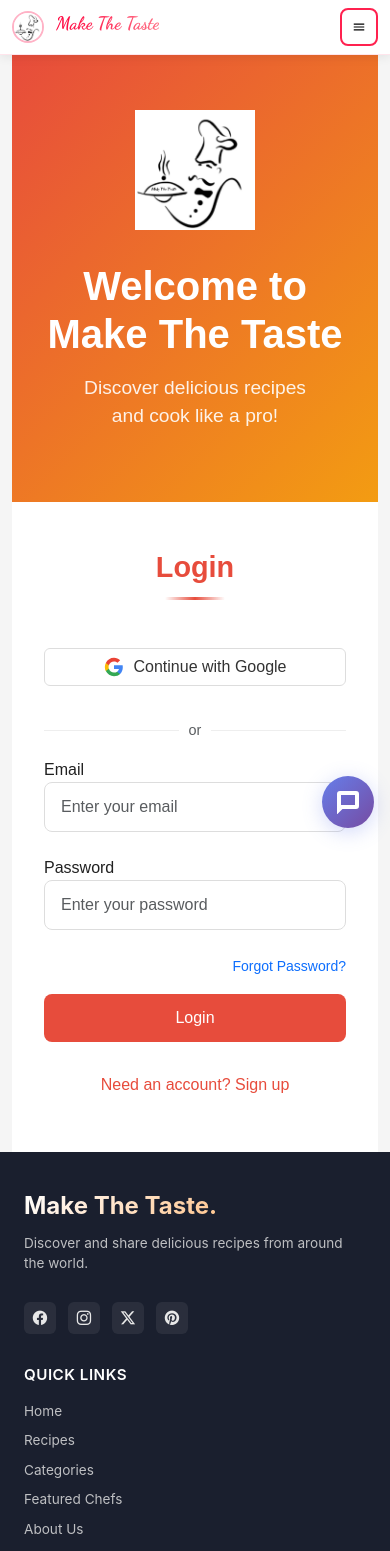
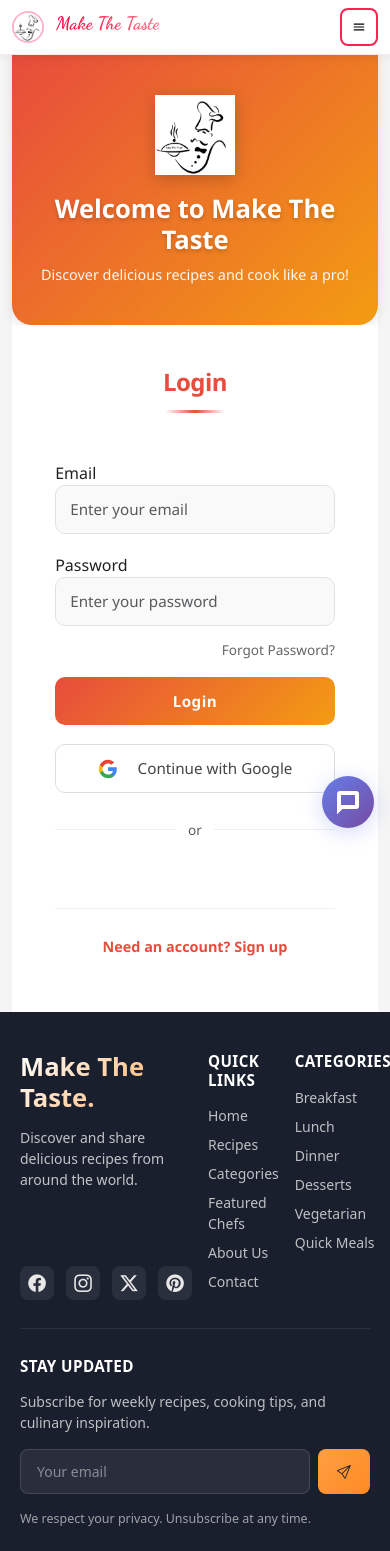
Before and after one commit to Mahesh17-m/food-recipe-frontend, an Angular app: page /auth in a window 390 px wide. Shown: the top 1551 px of the page. Built offline with nearby package versions, Linux system fonts and the light colour scheme.

Commit message:
css-change7

```diff
--- a/src/app/component/footer/footer.component.css
+++ b/src/app/component/footer/footer.component.css
@@ -1,4 +1,6 @@
-/* Footer Variables */
+/* ────────────────────────────────────────────────
+   Footer Variables
+───────────────────────────────────────────────── */
 :host {
   --footer-bg: #1a1f2e;
   --footer-text: #e8e8e8;
@@ -9,88 +11,89 @@
   --input-border: rgba(255, 255, 255, 0.12);
 }
 
-/* Main Footer */
+/* ────────────────────────────────────────────────
+   Main Footer
+───────────────────────────────────────────────── */
 .footer {
   background: var(--footer-bg);
   color: var(--footer-text);
   padding: 2.5rem 0 1.5rem;
-  font-family: -apple-system, BlinkMacSystemFont, 'Segoe UI', Roboto, sans-serif;
+  font-family: system-ui, -apple-system, BlinkMacSystemFont, 'Segoe UI', Roboto, sans-serif;
   font-size: 14px;
+  line-height: 1.5;
 }
 
 .container {
-  max-width: 1200px;
+  max-width: 1240px;
   margin: 0 auto;
-  padding: 0 1.5rem;
+  padding: 0 1.25rem;
 }
 
-/* 4-Column Grid */
+/* ────────────────────────────────────────────────
+   Grid
+───────────────────────────────────────────────── */
 .footer-grid {
   display: grid;
-  grid-template-columns: repeat(4, 1fr);
   gap: 2rem;
   margin-bottom: 2rem;
 }
 
-@media (max-width: 992px) {
+@media (min-width: 768px) {
   .footer-grid {
-    grid-template-columns: repeat(2, 1fr);
-    gap: 2rem 1.5rem;
+    grid-template-columns: repeat(4, 1fr);
+    gap: 2.5rem 2rem;
   }
 }
 
-@media (max-width: 576px) {
+@media (max-width: 767px) {
   .footer-grid {
-    grid-template-columns: 1fr;
-    gap: 2rem;
+    grid-template-columns: repeat(3, 1fr);
+    gap: 1.5rem 1rem;
+    margin-bottom: 1.75rem;
   }
 }
 
-/* Footer Columns */
+/* ────────────────────────────────────────────────
+   Columns
+───────────────────────────────────────────────── */
 .footer-col {
   display: flex;
   flex-direction: column;
 }
 
-/* Brand Column */
-.footer-logo {
-  font-size: 1.5rem;
+.brand-col .footer-logo {
+  font-size: 1.6rem;
   font-weight: 700;
-  margin: 0 0 0.75rem 0;
-  color: #ffffff;
-  background: linear-gradient(135deg, #ffffff 0%, var(--footer-accent) 100%);
+  margin: 0 0 0.8rem;
+  background: linear-gradient(135deg, #fff 0%, var(--footer-accent) 100%);
   -webkit-background-clip: text;
   -webkit-text-fill-color: transparent;
   background-clip: text;
 }
 
 .footer-description {
-  font-size: 0.85rem;
-  line-height: 1.5;
-  opacity: 0.8;
+  font-size: 0.875rem;
+  opacity: 0.82;
   margin-bottom: 1.25rem;
-  flex: 1;
 }
 
-/* Social Icons */
 .social-icons {
   display: flex;
   gap: 0.75rem;
-  margin-top: 0.5rem;
+  margin-top: auto;
 }
 
 .social-icon {
+  width: 34px;
+  height: 34px;
+  border-radius: 8px;
+  background: var(--input-bg);
+  color: var(--footer-text);
   display: flex;
   align-items: center;
   justify-content: center;
-  width: 32px;
-  height: 32px;
-  border-radius: 6px;
-  background: var(--input-bg);
-  color: var(--footer-text);
-  text-decoration: none;
+  font-size: 1.1rem;
   transition: all 0.2s ease;
-  font-size: 0.9rem;
 }
 
 .social-icon:hover {
@@ -99,17 +102,15 @@
   transform: translateY(-2px);
 }
 
-/* Titles */
 .footer-title {
   font-size: 0.95rem;
   font-weight: 600;
-  margin: 0 0 1rem 0;
-  color: #ffffff;
+  color: white;
+  margin: 0 0 1rem;
   text-transform: uppercase;
-  letter-spacing: 0.5px;
+  letter-spacing: 0.4px;
 }
 
-/* Links */
 .footer-links {
   list-style: none;
   padding: 0;
@@ -123,22 +124,22 @@
 .footer-link {
   color: var(--footer-text);
   text-decoration: none;
-  font-size: 0.85rem;
+  font-size: 0.875rem;
   opacity: 0.8;
   transition: all 0.2s ease;
-  display: inline-block;
 }
 
 .footer-link:hover {
   color: var(--footer-accent);
   opacity: 1;
-  transform: translateX(3px);
+  transform: translateX(4px);
 }
 
-/* Newsletter Section */
+/* ────────────────────────────────────────────────
+   Newsletter – desktop version
+───────────────────────────────────────────────── */
 .newsletter-text {
-  font-size: 0.85rem;
-  line-height: 1.5;
+  font-size: 0.875rem;
   opacity: 0.8;
   margin-bottom: 1rem;
 }
@@ -146,76 +147,106 @@
 .newsletter-form {
   display: flex;
   gap: 0.5rem;
-  margin-bottom: 0.75rem;
+  margin-bottom: 1rem;
 }
 
 .newsletter-input {
   flex: 1;
-  padding: 0.65rem 0.75rem;
+  padding: 0.7rem 1rem;
   background: var(--input-bg);
   border: 1px solid var(--input-border);
-  border-radius: 6px;
-  color: var(--footer-text);
-  font-size: 0.85rem;
-  transition: all 0.2s ease;
+  border-radius: 8px;
+  color: white;
+  font-size: 0.875rem;
 }
 
 .newsletter-input:focus {
   outline: none;
   border-color: var(--footer-accent);
-  background: rgba(255, 255, 255, 0.1);
+  background: rgba(255,255,255,0.1);
 }
 
 .newsletter-input::placeholder {
-  color: rgba(255, 255, 255, 0.4);
+  color: rgba(255,255,255,0.45);
 }
 
 .newsletter-btn {
-  padding: 0.65rem 1rem;
+  padding: 0.7rem 1.2rem;
   background: linear-gradient(135deg, var(--footer-accent), #ff8a23);
   border: none;
-  border-radius: 6px;
-  color: var(--footer-bg);
+  border-radius: 8px;
+  color: #1a1f2e;
+  font-weight: 600;
   cursor: pointer;
-  transition: all 0.2s ease;
+  transition: all 0.22s ease;
+  min-width: 48px;
   display: flex;
   align-items: center;
   justify-content: center;
-  min-width: 40px;
 }
 
 .newsletter-btn:hover {
   transform: translateY(-2px);
-  box-shadow: 0 4px 12px rgba(255, 159, 67, 0.3);
+  box-shadow: 0 5px 15px rgba(255,159,67,0.3);
 }
 
 .privacy-text {
-  font-size: 0.75rem;
-  opacity: 0.6;
-  margin: 0 0 1rem 0;
+  font-size: 0.78rem;
+  opacity: 0.65;
+  margin: 0.5rem 0 1.25rem;
 }
 
-/* Contact Info */
-.contact-info {
-  margin-top: 0.5rem;
-}
-
-.contact-item {
+.contact-info .contact-item {
   display: flex;
   align-items: center;
-  gap: 0.5rem;
-  font-size: 0.8rem;
+  gap: 0.6rem;
+  font-size: 0.875rem;
   opacity: 0.8;
-  margin-bottom: 0.5rem;
+  margin-bottom: 0.6rem;
 }
 
 .contact-item i {
   color: var(--footer-accent);
-  font-size: 0.8rem;
-  width: 14px;
+  font-size: 1.1rem;
 }
 
-/* Footer Bottom */
+/* ────────────────────────────────────────────────
+   Mobile newsletter section
+───────────────────────────────────────────────── */
+.newsletter-section {
+  border-top: 1px solid var(--footer-border);
+  padding-top: 1.75rem;
+  margin-top: 0.5rem;
+}
+
+/* ────────────────────────────────────────────────
+   Visibility helpers
+───────────────────────────────────────────────── */
+.desktop-only {
+  display: none;
+}
+
+.mobile-only {
+  display: block;
+}
+
+@media (min-width: 768px) {
+  .desktop-only {
+    display: block;
+  }
+  .mobile-only {
+    display: none;
+  }
+  .newsletter-section {
+    border-top: none;
+    padding-top: 0;
+    margin-top: 0;
+  }
+}
+
+/* ────────────────────────────────────────────────
+   Footer Bottom
+───────────────────────────────────────────────── */
 .footer-bottom {
   padding-top: 1.5rem;
   border-top: 1px solid var(--footer-border);
@@ -223,6 +254,8 @@
   flex-direction: column;
   align-items: center;
   gap: 1rem;
+  font-size: 0.85rem;
+  opacity: 0.75;
   text-align: center;
 }
 
@@ -234,35 +267,29 @@
   }
 }
 
-.copyright {
-  font-size: 0.8rem;
-  opacity: 0.7;
-  margin: 0;
-}
-
 .legal-links {
   display: flex;
   gap: 1.5rem;
+  flex-wrap: wrap;
+  justify-content: center;
 }
 
 .legal-link {
   color: var(--footer-text);
   text-decoration: none;
-  font-size: 0.8rem;
-  opacity: 0.7;
-  transition: all 0.2s ease;
+  transition: color 0.2s ease;
 }
 
 .legal-link:hover {
   color: var(--footer-accent);
-  opacity: 1;
 }
 
-/* Accessibility */
+/* Focus styles */
 .footer-link:focus-visible,
 .social-icon:focus-visible,
 .newsletter-btn:focus-visible,
-.legal-link:focus-visible {
+.legal-link:focus-visible,
+.newsletter-input:focus-visible {
   outline: 2px solid var(--footer-accent);
   outline-offset: 2px;
 }
--- a/src/app/component/footer/footer.component.html
+++ b/src/app/component/footer/footer.component.html
@@ -1,9 +1,11 @@
 <footer class="footer">
   <div class="container">
+
+    <!-- Main grid: 3 columns on mobile, 4 on desktop -->
     <div class="footer-grid">
 
-      <!-- Column 1: Brand & Social -->
-      <div class="footer-col">
+      <!-- Brand column -->
+      <div class="footer-col brand-col">
         <h3 class="footer-logo">Make The Taste.</h3>
         <p class="footer-description">
           Discover and share delicious recipes from around the world.
@@ -25,7 +27,7 @@
         </div>
       </div>
 
-      <!-- Column 2: Quick Links -->
+      <!-- Quick Links -->
       <div class="footer-col">
         <h5 class="footer-title">Quick Links</h5>
         <ul class="footer-links">
@@ -38,11 +40,11 @@
         </ul>
       </div>
 
-      <!-- Column 3: Categories -->
+      <!-- Categories -->
       <div class="footer-col">
         <h5 class="footer-title">Categories</h5>
         <ul class="footer-links">
-           <li><a [routerLink]="['/recipes']" [queryParams]="{category: 'Breakfast'}" class="footer-link">Breakfast</a></li>
+          <li><a [routerLink]="['/recipes']" [queryParams]="{category: 'Breakfast'}" class="footer-link">Breakfast</a></li>
           <li><a [routerLink]="['/recipes']" [queryParams]="{category: 'Lunch'}" class="footer-link">Lunch</a></li>
           <li><a [routerLink]="['/recipes']" [queryParams]="{category: 'Dinner'}" class="footer-link">Dinner</a></li>
           <li><a [routerLink]="['/recipes']" [queryParams]="{category: 'Desserts'}" class="footer-link">Desserts</a></li>
@@ -51,8 +53,8 @@
         </ul>
       </div>
 
-      <!-- Column 4: Newsletter -->
-      <div class="footer-col">
+      <!-- Newsletter column – visible only on desktop/tablet -->
+      <div class="footer-col newsletter-col desktop-only">
         <h5 class="footer-title">Stay Updated</h5>
         <p class="newsletter-text">
           Subscribe for weekly recipes, cooking tips, and culinary inspiration.
@@ -89,7 +91,43 @@
 
     </div>
 
-    <!-- Footer Bottom -->
+    <!-- Mobile-only newsletter + contact section -->
+    <div class="newsletter-section mobile-only">
+      <h5 class="footer-title">Stay Updated</h5>
+      <p class="newsletter-text">
+        Subscribe for weekly recipes, cooking tips, and culinary inspiration.
+      </p>
+
+      <form class="newsletter-form">
+        <input
+          type="email"
+          class="newsletter-input"
+          placeholder="Your email"
+          required
+          aria-label="Email for newsletter"
+        >
+        <button type="submit" class="newsletter-btn">
+          <i class="bi bi-send"></i>
+        </button>
+      </form>
+
+      <p class="privacy-text">
+        We respect your privacy. Unsubscribe at any time.
+      </p>
+
+      <div class="contact-info">
+        <div class="contact-item">
+          <i class="bi bi-envelope"></i>
+          <span>hello&#64;makethetaste.com</span>
+        </div>
+        <div class="contact-item">
+          <i class="bi bi-telephone"></i>
+          <span>+1 (555) 123-4567</span>
+        </div>
+      </div>
+    </div>
+
+    <!-- Footer bottom -->
     <div class="footer-bottom">
       <p class="copyright">&copy; {{ currentYear }} Make The Taste. All rights reserved.</p>
       <div class="legal-links">
@@ -98,5 +136,6 @@
         <a routerLink="/cookies" class="legal-link">Cookie Policy</a>
       </div>
     </div>
+
   </div>
 </footer>
--- a/src/app/component/login/login.component.css
+++ b/src/app/component/login/login.component.css
@@ -2,11 +2,9 @@
 .login-wrapper {
     display: flex;
     flex-direction: row;
-    height: 130vh;
-    min-height: 10vh;
+    min-height: 100vh;
     background: linear-gradient(135deg, #f8f9fa 0%, #e9ecef 100%);
-    font-family: 'Arial', sans-serif;
-    background: #f8f9fa;
+    font-family: 'Segoe UI', Tahoma, Geneva, Verdana, sans-serif;
 }
 
 /* Left Panel - Branding */
@@ -20,12 +18,29 @@
     padding: 2rem;
     color: white;
     text-align: center;
+    position: relative;
+    overflow: hidden;
+}
+
+.chef-template::before {
+    content: '';
+    position: absolute;
+    top: -50%;
+    left: -50%;
+    width: 200%;
+    height: 200%;
+    background: radial-gradient(circle, rgba(255,255,255,0.1) 1px, transparent 1px);
+    background-size: 30px 30px;
+    opacity: 0.3;
+    animation: float 20s linear infinite;
 }
 
 .chef-image {
     width: 120px;
     margin-bottom: 2rem;
     animation: fadeIn 0.8s ease-out;
+    filter: drop-shadow(0 4px 8px rgba(0, 0, 0, 0.2));
+    z-index: 1;
 }
 
 .chef-template h2 {
@@ -33,13 +48,17 @@
     margin-bottom: 1rem;
     font-weight: 700;
     animation: fadeIn 1s ease-out;
+    text-shadow: 0 2px 4px rgba(0, 0, 0, 0.2);
+    z-index: 1;
 }
 
 .chef-template p {
     font-size: 1.2rem;
-    opacity: 0.9;
+    opacity: 0.95;
     max-width: 80%;
+    line-height: 1.6;
     animation: fadeIn 1.2s ease-out;
+    z-index: 1;
 }
 
 /* Right Panel - Form */
@@ -48,14 +67,18 @@
     display: flex;
     justify-content: center;
     align-items: center;
-    padding: 5rem;
+    padding: 2rem;
     background: white;
+    position: relative;
 }
 
 .form-container {
     width: 100%;
-    max-width: 400px;
-    max-height: 100%;
+    max-width: 420px;
+    padding: 2rem;
+    background: white;
+    border-radius: 16px;
+    box-shadow: 0 10px 30px rgba(0, 0, 0, 0.08);
 }
 
 .form-wrap {
@@ -69,10 +92,11 @@
     font-size: 2rem;
     color: #e74c3c;
     margin-bottom: 2rem;
-    font-weight: 600;
+    font-weight: 700;
     animation: slideDownFade 0.6s cubic-bezier(0.25, 0.46, 0.45, 0.94) forwards;
     opacity: 0;
     transform: translateY(-20px);
+    letter-spacing: -0.5px;
 }
 
 .btm-sep::after {
@@ -107,86 +131,76 @@
 
 .form-control {
     width: 100%;
-    padding: 12px 16px;
-    border: 1px solid #ddd;
-    border-radius: 8px;
+    padding: 14px 16px;
+    border: 1px solid #e0e0e0;
+    border-radius: 10px;
     font-size: 1rem;
     transition: all 0.3s;
+    background-color: #f9f9f9;
+    box-sizing: border-box;
 }
 
 .form-control:focus {
     border-color: #e74c3c;
-    box-shadow: 0 0 0 3px rgba(231, 76, 60, 0.1);
+    box-shadow: 0 0 0 3px rgba(231, 76, 60, 0.15);
     outline: none;
+    background-color: white;
 }
 
 /* Login/Signup Button */
 .btn-primary {
     width: 100%;
-    padding: 12px;
-    background: #e74c3c;
+    padding: 14px;
+    background: linear-gradient(135deg, #e74c3c 0%, #f39c12 100%);
     color: white;
     border: none;
-    border-radius: 8px;
+    border-radius: 10px;
     font-size: 1rem;
-    font-weight: 500;
+    font-weight: 600;
     cursor: pointer;
     transition: all 0.3s;
     animation: buttonPulse 0.5s 0.8s ease-out forwards;
     opacity: 0;
     transform: translateY(10px);
+    letter-spacing: 0.5px;
 }
 
 .btn-primary:hover {
-    background: #c0392b;
+    background: linear-gradient(135deg, #c0392b 0%, #e67e22 100%);
     transform: translateY(-2px);
-    box-shadow: 0 5px 15px rgba(231, 76, 60, 0.2);
+    box-shadow: 0 8px 20px rgba(231, 76, 60, 0.25);
 }
 
-/* MOVE Google Button Container - After the login form */
-.mb-4 {
-    order: 2; /* This moves it after the form */
-    margin-top: 2rem !important;
-    margin-bottom: 0 !important;
-    animation: fadeInUp 0.5s 1.2s ease-out forwards;
-    opacity: 0;
-    transform: translateY(10px);
+.btn-primary:active {
+    transform: translateY(0);
 }
 
-/* Google Button Styling */
-.btn-outline-danger {
-    border-color: #ddd;
-    color: #333;
-    background-color: white;
-    width: 100%;
+/* Forgot Password Link */
+.text-end.mb-3 {
+    animation: fadeIn 0.5s 0.7s ease-out forwards;
+    opacity: 0;
+    margin-top: -0.5rem;
+    margin-bottom: 1rem !important;
 }
 
-.btn-outline-danger:hover {
-    background-color: #f8f9fa;
-    border-color: #ddd;
-    transform: translateY(-2px);
-    box-shadow: 0 4px 12px rgba(0, 0, 0, 0.1);
+.text-end.mb-3 a {
+    color: #666;
+    font-size: 0.9rem;
+    text-decoration: none;
+    transition: color 0.3s;
+    font-weight: 500;
 }
 
-.btn-outline-danger:disabled {
-    opacity: 0.6;
-    cursor: not-allowed;
+.text-end.mb-3 a:hover {
+    color: #e74c3c;
+    text-decoration: underline;
 }
 
-/* Google icon */
-.btn-outline-danger svg {
-    transition: transform 0.2s;
-}
-
-.btn-outline-danger:hover svg {
-    transform: scale(1.1);
-}
-
-/* "or" separator - Position it above Google button */
+/* "or" separator */
 .text-center.mt-2 {
-    order: 1; /* This places it right before Google button */
-    margin-top: 2rem !important;
-    margin-bottom: 1rem !important;
+    order: 1;
+    margin-top: 1.5rem !important;
+    margin-bottom: 1.5rem !important;
     position: relative;
     animation: fadeIn 0.5s 1.1s ease-out forwards;
     opacity: 0;
@@ -194,11 +208,12 @@
 
 .text-center.mt-2 small {
     background: white;
-    padding: 0 10px;
+    padding: 0 12px;
     z-index: 1;
     position: relative;
-    color: #666;
+    color: #777;
     font-size: 0.9rem;
+    font-weight: 500;
 }
 
 .text-center.mt-2::before {
@@ -212,36 +227,72 @@
     z-index: 0;
 }
 
-/* Forgot Password Link */
-.text-end.mb-3 {
-    animation: fadeIn 0.5s 0.7s ease-out forwards;
+/* Google Button Container */
+.mb-4 {
+    order: 2;
+    margin-top: 0 !important;
+    margin-bottom: 1.5rem !important;
+    animation: fadeInUp 0.5s 1.2s ease-out forwards;
     opacity: 0;
+    transform: translateY(10px);
 }
 
-/* Form container adjustments to handle reordering */
-.form-wrap {
+/* Google Button Styling */
+.btn-outline-danger {
+    border: 1px solid #ddd;
+    color: #444;
+    background-color: white;
+    width: 100%;
+    padding: 12px;
+    border-radius: 10px;
+    font-size: 1rem;
+    font-weight: 500;
+    transition: all 0.3s;
     display: flex;
-    flex-direction: column;
+    align-items: center;
+    justify-content: center;
+    gap: 10px;
 }
 
-/* Login form container */
-form[formGroup] {
-    order: 1;
+.btn-outline-danger:hover {
+    background-color: #f9f9f9;
+    border-color: #ccc;
+    transform: translateY(-2px);
+    box-shadow: 0 5px 15px rgba(0, 0, 0, 0.08);
+    color: #222;
+}
+
+.btn-outline-danger:disabled {
+    opacity: 0.6;
+    cursor: not-allowed;
+}
+
+.btn-outline-danger svg {
+    transition: transform 0.2s;
+    width: 20px;
+    height: 20px;
+}
+
+.btn-outline-danger:hover svg {
+    transform: scale(1.1);
 }
 
 /* Switch Form Link */
 .text-center.mt-3 {
-    order: 3; /* This keeps it at the bottom */
+    order: 3;
     margin-top: 1.5rem !important;
     animation: fadeIn 0.5s 1.3s ease-out forwards;
     opacity: 0;
+    padding-top: 1rem;
+    border-top: 1px solid #f0f0f0;
 }
 
 .text-center.mt-3 .btn-link {
     color: #e74c3c;
-    font-weight: 500;
+    font-weight: 600;
     text-decoration: none;
     transition: all 0.3s;
+    font-size: 0.95rem;
 }
 
 .text-center.mt-3 .btn-link:hover {
@@ -256,33 +307,278 @@
     font-size: 0.85rem;
     margin-top: 0.5rem;
     display: block;
+    padding-left: 5px;
+    font-weight: 500;
 }
 
 .alert-danger {
     animation: shake 0.5s ease-out;
+    padding: 12px 16px;
+    border-radius: 8px;
+    background-color: rgba(231, 76, 60, 0.1);
+    border-left: 4px solid #e74c3c;
+    margin-bottom: 1.5rem;
 }
 
-/* Responsive Design */
-@media (max-width: 768px) {
+/* Form container adjustments to handle reordering */
+.form-wrap {
+    display: flex;
+    flex-direction: column;
+}
+
+/* Login form container */
+form[formGroup] {
+    order: 1;
+}
+
+/* ===== RESPONSIVE DESIGN ===== */
+
+/* Large tablets and small desktops */
+@media (max-width: 1024px) {
+    .login-wrapper {
+        min-height: 100vh;
+    }
+
+    .chef-template h2 {
+        font-size: 2.2rem;
+    }
+
+    .chef-template p {
+        font-size: 1.1rem;
+        max-width: 90%;
+    }
+
+    .form-container {
+        padding: 1.5rem;
+        max-width: 380px;
+    }
+}
+
+/* Tablet view */
+@media (max-width: 900px) {
     .login-wrapper {
         flex-direction: column;
+        min-height: 100vh;
     }
 
     .chef-template {
-        padding: 3rem 2rem;
+        padding: 2.5rem 1.5rem;
+        min-height: 40vh;
+        flex: 0 0 auto;
+    }
+
+    .chef-image {
+        width: 100px;
+        margin-bottom: 1.5rem;
+    }
+
+    .chef-template h2 {
+        font-size: 2rem;
+        margin-bottom: 0.8rem;
+    }
+
+    .chef-template p {
+        font-size: 1rem;
+        max-width: 90%;
+        margin-bottom: 0;
     }
 
     .login-box {
-        padding: 3rem 2rem;
+        padding: 2rem 1.5rem;
+        flex: 1;
+        align-items: flex-start;
+    }
+
+    .form-container {
+        max-width: 500px;
+        width: 100%;
+        margin: 0 auto;
+        padding: 2rem;
+        box-shadow: 0 5px 20px rgba(0, 0, 0, 0.08);
     }
 
     .btm-sep {
         font-size: 1.8rem;
     }
+}
 
-    /* Adjust order for mobile if needed */
-    .form-wrap {
-        display: block;
+/* Mobile view - Major improvements */
+@media (max-width: 768px) {
+    .login-wrapper {
+        min-height: 100vh;
+        background: white;
+    }
+
+    .chef-template {
+        padding: 2rem 1.5rem;
+        min-height: 35vh;
+        border-radius: 0 0 20px 20px;
+        box-shadow: 0 4px 12px rgba(0, 0, 0, 0.1);
+    }
+
+    .chef-image {
+        width: 90px;
+        margin-bottom: 1.2rem;
+    }
+
+    .chef-template h2 {
+        font-size: 1.8rem;
+        margin-bottom: 0.5rem;
+    }
+
+    .chef-template p {
+        font-size: 0.95rem;
+        max-width: 95%;
+        line-height: 1.5;
+    }
+
+    .login-box {
+        padding: 1.5rem;
+        align-items: center;
+    }
+
+    .form-container {
+        padding: 1.8rem;
+        box-shadow: none;
+        max-width: 100%;
+    }
+
+    .btm-sep {
+        font-size: 1.7rem;
+        margin-bottom: 1.8rem;
+    }
+
+    .form-group {
+        margin-bottom: 1.2rem;
+    }
+
+    .form-control {
+        padding: 13px 15px;
+        font-size: 0.95rem;
+    }
+
+    .btn-primary, .btn-outline-danger {
+        padding: 13px;
+        font-size: 0.95rem;
+    }
+
+    .text-center.mt-3 {
+        margin-top: 1.2rem !important;
+    }
+}
+
+/* Small mobile devices */
+@media (max-width: 480px) {
+    .chef-template {
+        padding: 1.8rem 1.2rem;
+        min-height: 32vh;
+    }
+
+    .chef-image {
+        width: 80px;
+    }
+
+    .chef-template h2 {
+        font-size: 1.6rem;
+    }
+
+    .chef-template p {
+        font-size: 0.9rem;
+    }
+
+    .login-box {
+        padding: 1.2rem;
+    }
+
+    .form-container {
+        padding: 1.5rem;
+    }
+
+    .btm-sep {
+        font-size: 1.5rem;
+        margin-bottom: 1.5rem;
+    }
+
+    .form-control {
+        padding: 12px 14px;
+    }
+
+    .btn-primary, .btn-outline-danger {
+        padding: 12px;
+    }
+
+    .text-center.mt-2 small {
+        font-size: 0.85rem;
+    }
+
+    .text-center.mt-3 .btn-link {
+        font-size: 0.9rem;
+    }
+
+    .text-end.mb-3 a {
+        font-size: 0.85rem;
+    }
+}
+
+/* Very small mobile devices */
+@media (max-width: 360px) {
+    .chef-template {
+        padding: 1.5rem 1rem;
+    }
+
+    .chef-image {
+        width: 70px;
+    }
+
+    .chef-template h2 {
+        font-size: 1.4rem;
+    }
+
+    .login-box {
+        padding: 1rem;
+    }
+
+    .form-container {
+        padding: 1.2rem;
+    }
+
+    .btm-sep {
+        font-size: 1.3rem;
+    }
+}
+
+/* Landscape mode for mobile */
+@media (max-height: 600px) and (orientation: landscape) {
+    .login-wrapper {
+        flex-direction: row;
+        min-height: auto;
+    }
+
+    .chef-template {
+        min-height: auto;
+        padding: 1.5rem;
+    }
+
+    .chef-image {
+        width: 70px;
+        margin-bottom: 1rem;
+    }
+
+    .chef-template h2 {
+        font-size: 1.5rem;
+    }
+
+    .chef-template p {
+        font-size: 0.9rem;
+    }
+
+    .login-box {
+        padding: 1.5rem;
+    }
+
+    .form-container {
+        padding: 1.5rem;
+        max-width: 400px;
     }
 }
 
@@ -353,7 +649,26 @@
     20%, 40%, 60%, 80% { transform: translateX(5px); }
 }
 
+@keyframes float {
+    0% { transform: translate(0, 0) rotate(0deg); }
+    100% { transform: translate(-30px, -30px) rotate(360deg); }
+}
+
 /* Form container animation */
 .form-wrap {
     animation: fadeIn 0.5s ease-out;
 }
+
+/* Improve touch targets for mobile */
+@media (max-width: 768px) {
+    .btn-primary, .btn-outline-danger, .form-control {
+        min-height: 48px; /* Better touch target */
+    }
+
+    .text-center.mt-3 .btn-link {
+        min-height: 44px;
+        display: inline-flex;
+        align-items: center;
+        justify-content: center;
+    }
+}
```
